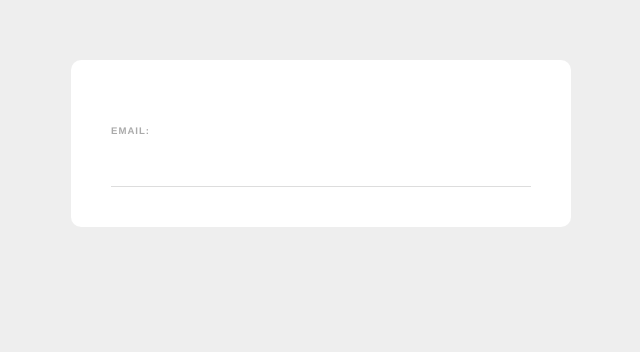
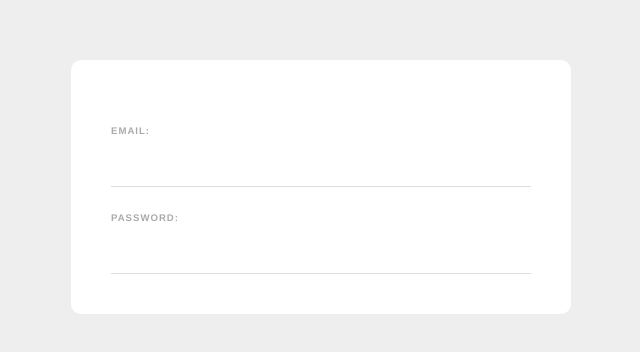
Before and after one commit to braden-w-tutorials/learn-vue-with-net-ninja, a Vue app in the folder web-forms/: page / in a window 1280 px wide. Shown: the top 352 px of the page, without its empty margins (319-959 px from the left). Built offline with nearby package versions, Linux system fonts and the light colour scheme.

Commit message:
Added v-model

```diff
--- a/web-forms/src/components/SignupForm.vue
+++ b/web-forms/src/components/SignupForm.vue
@@ -1,12 +1,21 @@
 <template>
   <form>
     <label>Email:</label>
-    <input type="email" name="E-mail" required />
+    <input type="email" name="E-mail" required v-model="email" />
+    <label>Password:</label>
+    <input type="password" name="E-mail" required v-model="password" />
   </form>
 </template>
 
 <script>
-export default {};
+export default {
+  data() {
+    return {
+      email: "",
+      password: ""
+    };
+  }
+};
 </script>
 
 <style>
```
